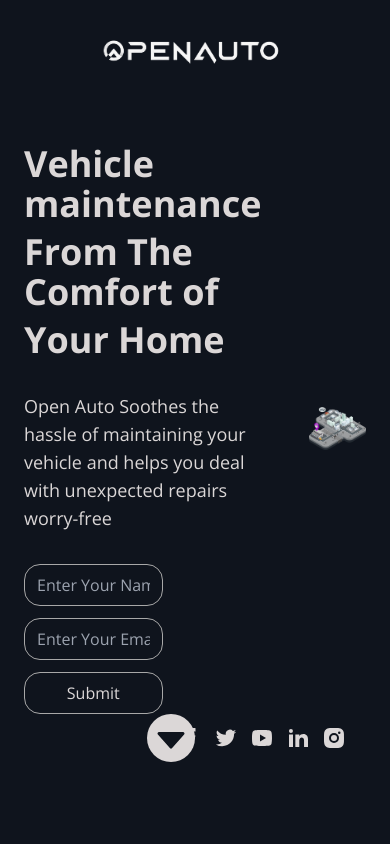
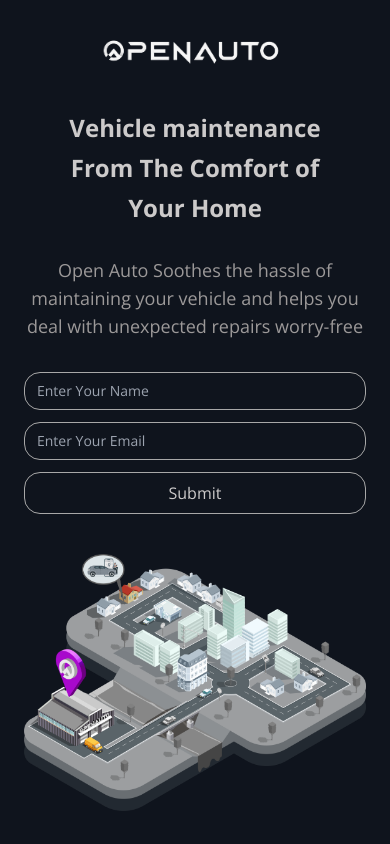
Before and after one commit to EmtiazHossainE2/open-auto, a React (Create React App) app: page / in a window 390 px wide. Shown: the top 844 px of the page. Built offline with nearby package versions, Linux system fonts and the light colour scheme.

Commit message:
banner section responsive done

```diff
--- a/src/Pages/Home/Banner/Banner.jsx
+++ b/src/Pages/Home/Banner/Banner.jsx
@@ -15,21 +15,21 @@ const Banner = () => {
 
   return (
     <div className="container mx-auto px-6 ">
-      <div className="flex justify-between items-center gap-x-12 pt-16">
+      <div className="flex flex-col lg:flex-row justify-between items-center gap-x-12 pt-8 lg:pt-16 lg:pb-5">
         <div className='w-full lg:w-5/12 '>
-          <div className="text-4xl space-y-2  font-semibold">
+          <div className="text-2xl lg:text-4xl space-y-2 text-center lg:text-left font-semibold">
             <h2>Vehicle maintenance</h2>
             <h2>From The Comfort of</h2>
             <h2>Your Home</h2>
           </div>
-          <p className='text-lg py-8'>Open Auto Soothes the hassle of maintaining your vehicle and helps you  deal with unexpected repairs worry-free</p>
+          <p className='text-lg py-8 text-center lg:text-left text-[#9c9999]'>Open Auto Soothes the hassle of maintaining your vehicle and helps you  deal with unexpected repairs worry-free</p>
           <div>
             <form onSubmit={handleSubmit(onSubmit)} className="space-y-2">
               <div className=''>
                 <input
                   type="text"
                   placeholder='Enter Your Name'
-                  className='px-3 w-7/12 py-2 border border-[#a8a8a8] rounded-2xl bg-[#0F141D]'
+                  className='px-3 text-sm w-full lg:w-7/12 py-2 border border-[#a8a8a8] rounded-2xl bg-[#0F141D]'
                   {...register('name', {
                     required: {
                       value: true,
@@ -43,7 +43,7 @@ const Banner = () => {
                 <input
                   type="email"
                   placeholder='Enter Your Email'
-                  className='px-3 w-7/12 py-2 border border-[#a8a8a8] rounded-2xl bg-[#0F141D]'
+                  className='px-3 text-sm w-full lg:w-7/12 py-2 border border-[#a8a8a8] rounded-2xl bg-[#0F141D]'
                   {...register('email', {
                     required: {
                       value: true,
@@ -57,19 +57,19 @@ const Banner = () => {
                 />
                 <p className='text-[13px] text-red-500 pl-2 pt-1'>{errors.email?.message}</p>
               </div>
-              <button className='w-7/12 py-2 border border-[#a8a8a8] rounded-2xl bg-[#0F141D] hover:bg-[#5703a1] hover:border-[#5703a1]'>Submit</button>
+              <button className='w-full lg:w-7/12 py-2 border border-[#a8a8a8] rounded-2xl bg-[#0F141D] hover:bg-[#5703a1] hover:border-[#5703a1]'>Submit</button>
             </form>
           </div>
         </div>
-        <div className='lg:w-7/12'>
+        <div className='lg:w-7/12 py-10 lg:py-0'>
           <img src={Pickup_Illustration} alt="Pickup_Illustration" />
         </div>
       </div>
       <div className='flex items-center'>
-        <div className='w-6/12 flex justify-end text-5xl'>
+        <div className='w-6/12 hidden lg:flex justify-end text-4xl'>
           <BsFillCaretDownSquareFill className='rounded-full cursor-pointer' />
         </div>
-        <div className='w-6/12 flex justify-end gap-x-3 pr-5'>
+        <div className='w-full lg:w-6/12 flex justify-evenly lg:justify-end gap-x-3 pr-5'>
           <a href="http://www.facebook.com" target="_blank" rel="noopener noreferrer"><RiFacebookFill className=' text-2xl' /></a>
           <a href="http://www.twitter.com" target="_blank" rel="noopener noreferrer"><RiTwitterFill className=' text-2xl' /></a>
           <a href="http://www.youtube.com" target="_blank" rel="noopener noreferrer"><RiYoutubeFill className=' text-2xl' /></a>
--- a/src/index.css
+++ b/src/index.css
@@ -10,7 +10,7 @@ body {
   -webkit-font-smoothing: antialiased;
   -moz-osx-font-smoothing: grayscale;
   background-color: #0F141D;
-  color: #dbd7d7;
+  color: #cccaca;
 }
 
 code {
```
